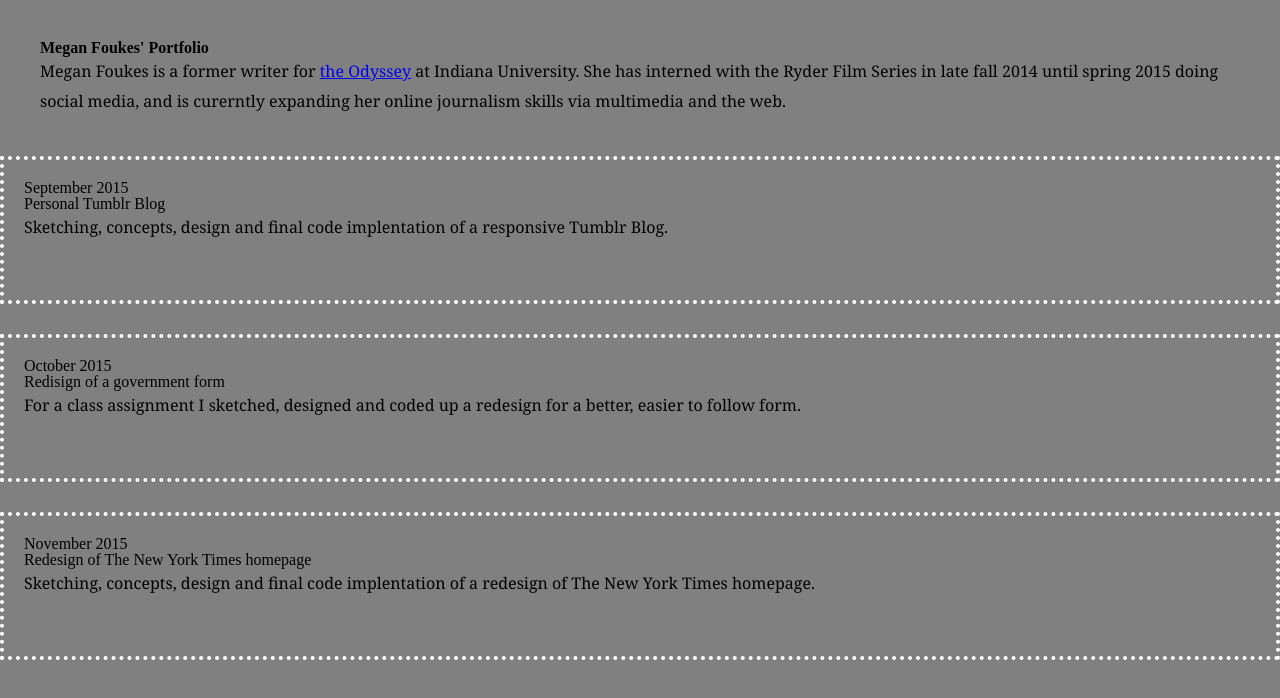
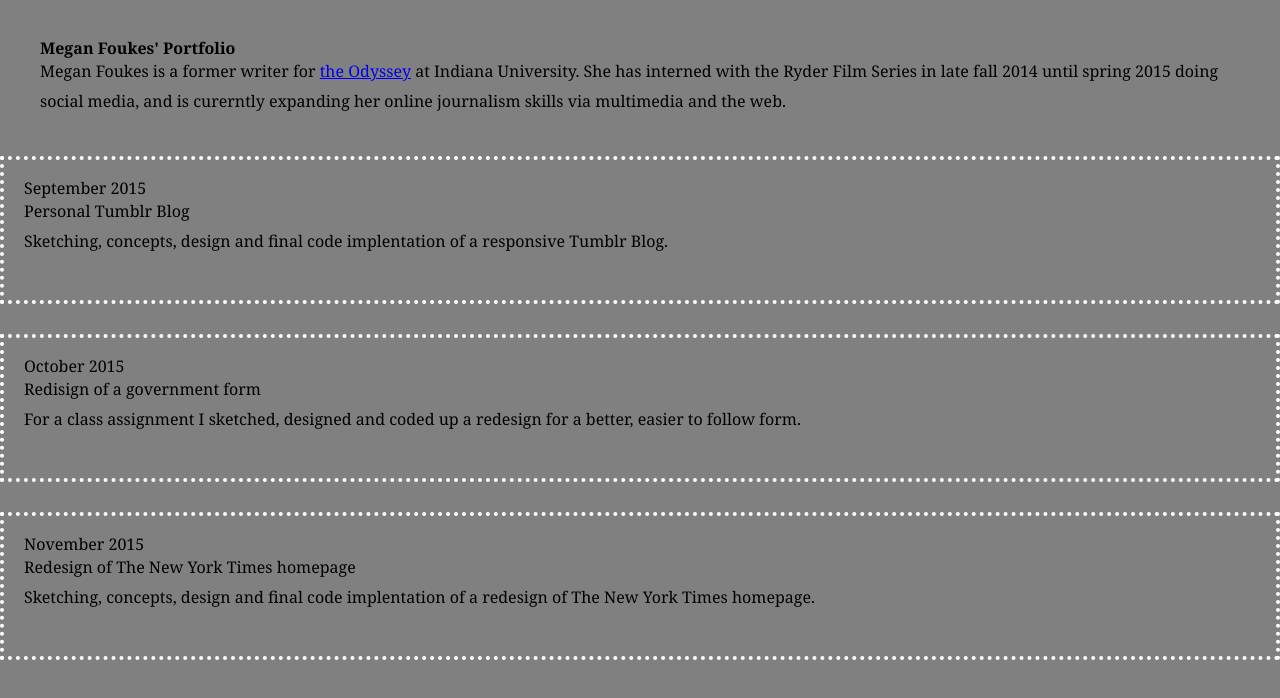
Before and after one commit to mfoukes/mfoukes.github.io, a plain HTML site: page index.html in a window 1280 px wide. Drawn offline with Linux system fonts and the light colour scheme.

Commit message:
more font editing

```diff
--- a/css/style.css
+++ b/css/style.css
@@ -1,5 +1,7 @@
 body {
 	background-color: gray;
+	font-family: georgia;
+	font-size: 16px;
 }
 h1 {
 	font-weight: bold;
@@ -18,8 +20,11 @@ h1 {
 .container {
 	padding: 40px;
 }
-p{
+p {
 	font-family: georgia;
 	font-size: 16px;
 	line-height: 30px;
 }
+h2 {
+	line-height:30px;
+}
```
